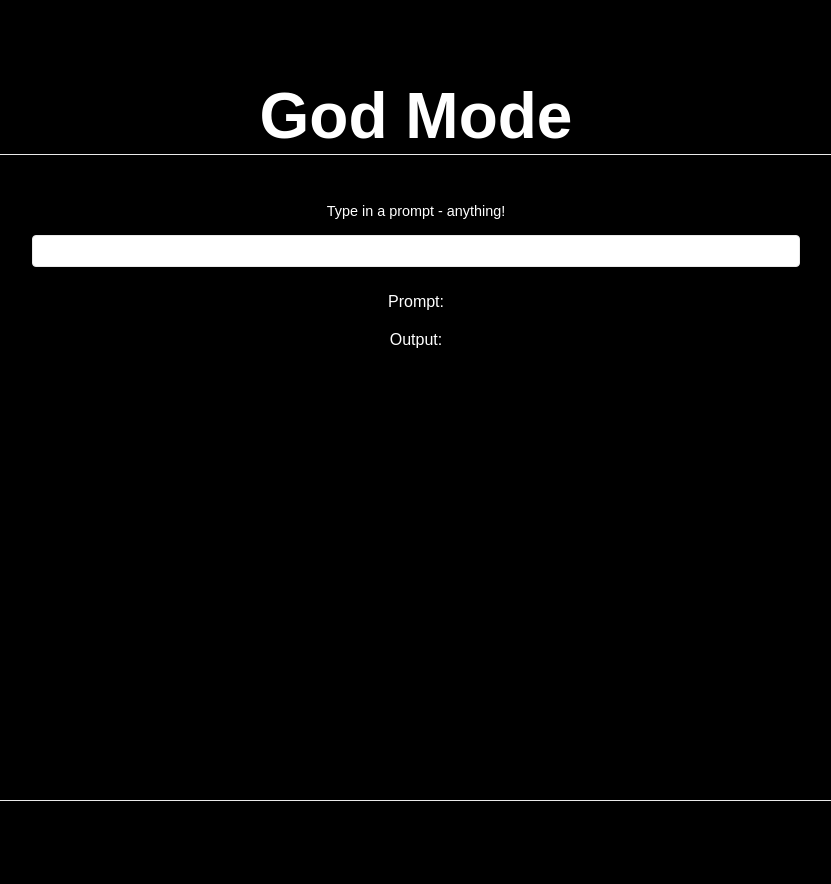
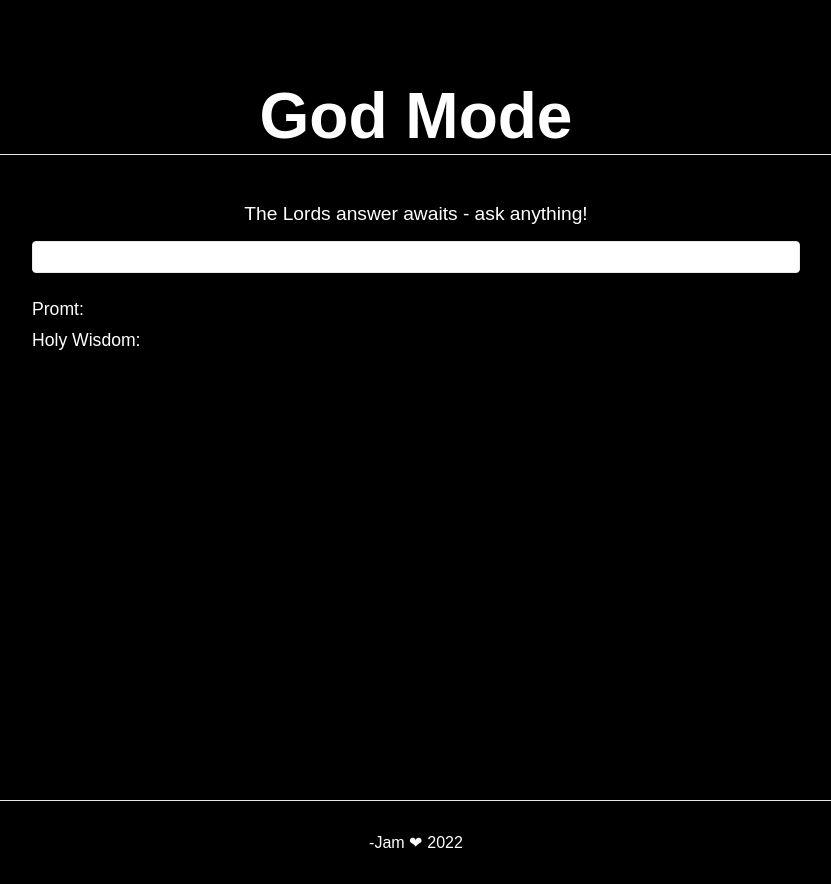
Before and after one commit to jamesonarnett/OpenAI-GPT3-playground, a Next.js app: page / in a window 1280 px wide. Shown: the whole page, without its empty margins (224-1055 px from the left). Built offline with nearby package versions, Linux system fonts and the light colour scheme.

Commit message:
Styles && going to add images

```diff
--- /dev/null
+++ b/pages/api/image.ts
@@ -0,0 +1,22 @@
+import type { NextApiRequest, NextApiResponse } from "next";
+import { Configuration, OpenAIApi } from "openai";
+
+const configuration = new Configuration({
+  apiKey: process.env.OPENAI_API_KEY,
+});
+const openai = new OpenAIApi(configuration);
+
+const prompt = "an image of an orange alien with a blue hat and a red shirt.";
+
+export default async function handler(
+  req: NextApiRequest,
+  res: NextApiResponse
+) {
+  const result = await openai.createImage({
+    prompt,
+    n: 1,
+    size: "1024x1024",
+    user: "davinci",
+  });
+  res.status(200).json({ result: result.data });
+}
--- a/pages/index.tsx
+++ b/pages/index.tsx
@@ -1,12 +1,18 @@
 import Head from "next/head";
 import Image from "next/image";
-import { useState, useCallback } from "react";
+import { useState, useCallback, useEffect } from "react";
 import styles from "../styles/Home.module.scss";
 
 export default function Home() {
   const [value, setValue] = useState<string>("");
   const [prompt, setPrompt] = useState<string>("");
   const [output, setOutput] = useState<string>("");
+  const [isYellow, setIsYellow] = useState<boolean>(false);
+  const [year, setYear] = useState<number>(0);
+
+  const handleYear = () => {
+    setYear(new Date().getFullYear());
+  };
 
   const handleInput = useCallback((e: React.ChangeEvent<HTMLInputElement>) => {
     setValue(e.target.value);
@@ -15,6 +21,7 @@ export default function Home() {
   const handleKeyDown = useCallback(
     async (e: React.KeyboardEvent<HTMLInputElement>) => {
       if (e.key === "Enter") {
+        try {
           setPrompt(value);
           setOutput("Loading...");
           const response = await fetch("/api/prompt", {
@@ -26,11 +33,19 @@ export default function Home() {
           });
           const data = await response.json();
           setValue("");
+          setIsYellow(true);
           setOutput(data.result.choices[0].text);
+        } catch (error) {
+          console.log(error);
+        }
       }
     },
     [value]
   );
+
+  useEffect(() => {
+    handleYear();
+  }, []);
 
   return (
     <div className={styles.container}>
@@ -48,17 +63,25 @@ export default function Home() {
           <h1 className={styles.title}>God Mode</h1>
         </div>
         <div className={styles.inputDiv}>
-          <p className={styles.description}>Type in a prompt - anything!</p>
+          <p className={styles.description}>
+            The Lords answer awaits - ask anything!
+          </p>
           <input
             value={value}
             onChange={handleInput}
             onKeyDown={handleKeyDown}
           />
+          <div className={styles.promptDiv}>
             <div>
-            Prompt: <span>{prompt}</span>
+              <p>
+                Promt: <span>{prompt}</span>
+              </p>
             </div>
             <div>
-            Output:{" "}
+              <p>
+                <span className={`${isYellow && styles.yellow}`}>
+                  Holy Wisdom:{" "}
+                </span>
                 <span>
                   {output.split("\n").map((item) => (
                     <>
@@ -67,12 +90,24 @@ export default function Home() {
                     </>
                   ))}
                 </span>
+              </p>
+            </div>
           </div>
         </div>
         <div className={styles.grid}></div>
       </main>
 
-      <footer className={styles.footer}></footer>
+      <footer className={styles.footer}>
+        <p>
+          <a
+            target={"_blank"}
+            href="https://github.com/jamesonarnett"
+            className={styles.footerLink}
+          >
+            -Jam &#10084; <span style={{ marginLeft: ".3rem" }}>{year}</span>
+          </a>
+        </p>
+      </footer>
     </div>
   );
 }
--- a/styles/Home.module.scss
+++ b/styles/Home.module.scss
@@ -1,5 +1,9 @@
 .container {
   padding: 0 2rem;
+}
+
+.yellow {
+  color: yellow;
 }
 
 .main {
@@ -29,14 +33,10 @@
   flex-direction: column;
   align-items: center;
   margin-top: 2rem;
-  width: 100vw;
+  width: 60vw;
 
   .description {
-    font-size: 0.9rem;
-  }
-
-  div {
-    padding: 10px;
+    font-size: 1.2rem;
   }
 
   p {
@@ -44,7 +44,7 @@
   }
 
   input {
-    width: 60%;
+    width: 100%;
     height: 2rem;
     margin: 1rem 0;
     padding: 0 1rem;
@@ -54,7 +54,20 @@
 
   input:active,
   input:focus {
-    color: blue;
+    border-color: blue;
+    outline: none;
+  }
+
+  .promptDiv {
+    width: 100%;
+
+    div {
+      padding-top: 10px;
+
+      p {
+        font-size: 1.1rem;
+      }
+    }
   }
 }
 
@@ -65,6 +78,14 @@
   border-top: 1px solid #eaeaea;
   justify-content: center;
   align-items: center;
+
+  .footerLink:hover {
+    color: yellow;
+  }
+}
+
+.footer p {
+  margin: 0;
 }
 
 .footer a {
```
Also changed, not shown: 1 other file (tests, documents, lock files or other folders). Lines whose indentation alone changed are shown as unchanged.
